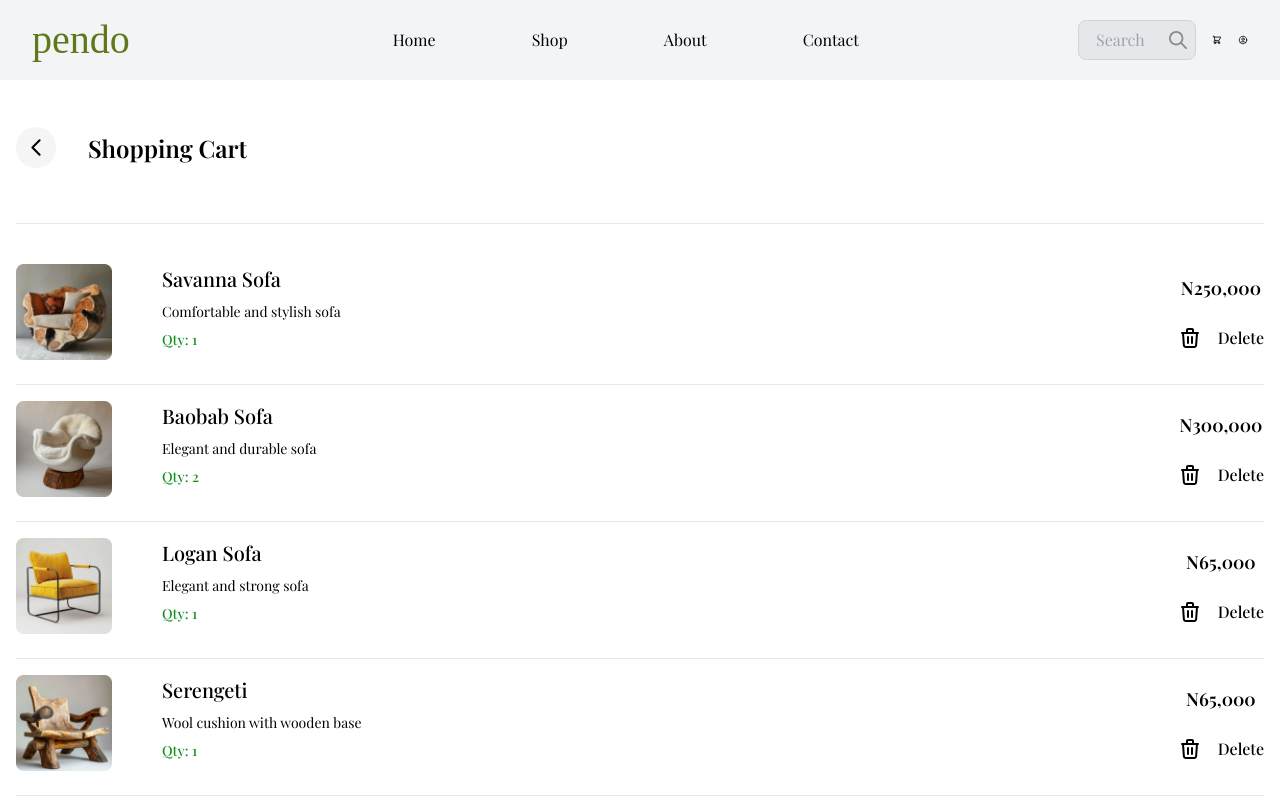
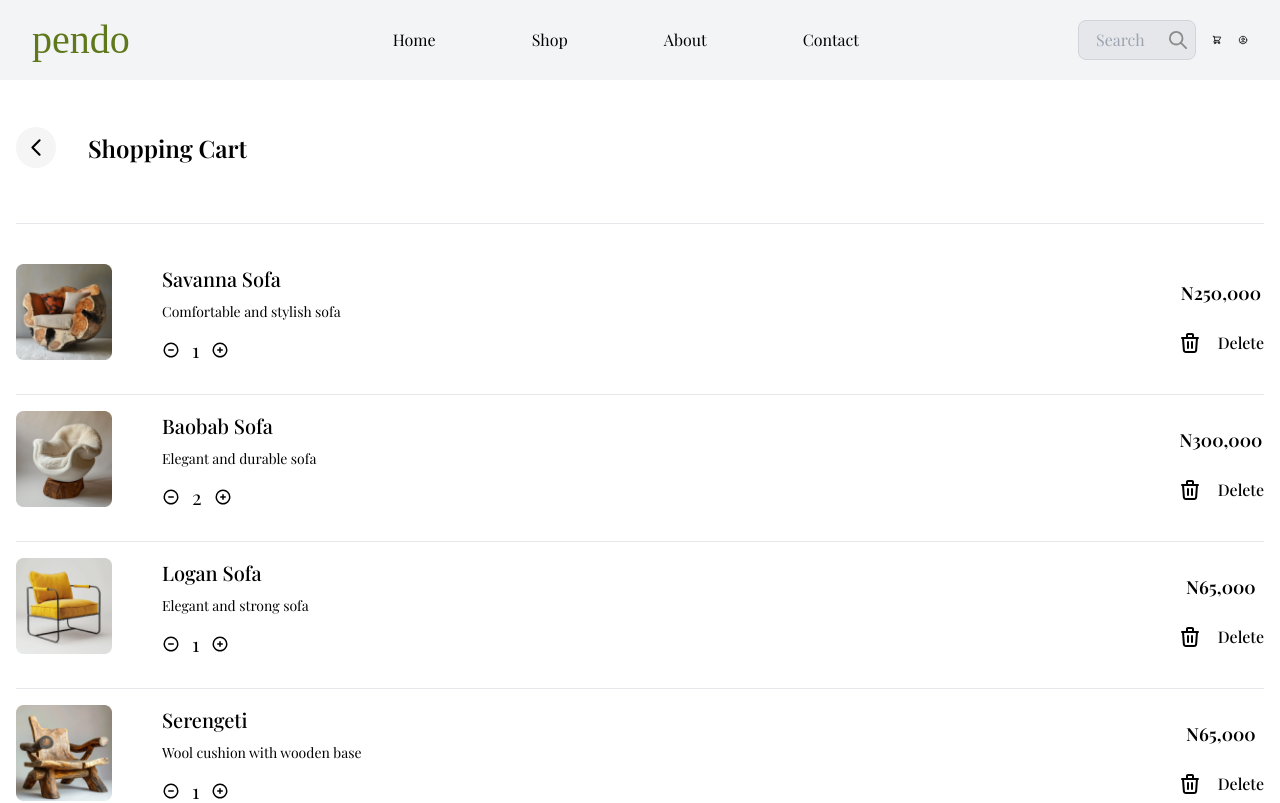
Before and after one commit to AfubeAngel/pendo-store, a Next.js app: page /cart in a window 1280 px wide. Shown: the top 803 px of the page. Built offline with nearby package versions, Linux system fonts and the light colour scheme; a web font is replaced by a local one.

Commit message:
make delete button on cart page functional

```diff
--- a/components/cartitems/index.tsx
+++ b/components/cartitems/index.tsx
@@ -1,4 +1,4 @@
-import React from 'react';
+import React, { useState } from 'react';
 import Image from 'next/image';
 
 interface CartItemProps {
@@ -10,9 +10,25 @@ interface CartItemProps {
     price: string;
     quantity: number;
   };
+  onUpdateQuantity: (id: number, newQuantity: number) => void;
+  onDeleteItem: (id: number) => void;
 }
 
-const CartItem: React.FC<CartItemProps> = ({ item }) => {
+const CartItem: React.FC<CartItemProps> = ({ item, onUpdateQuantity, onDeleteItem  }) => {
+
+  const incrementQuantity = () => {
+    onUpdateQuantity(item.id, item.quantity + 1);
+  };
+
+  const decrementQuantity = () => {
+    if (item.quantity > 0) {
+      onUpdateQuantity(item.id, item.quantity - 1);
+    }
+  };
+
+  const handleDelete = () => {
+    onDeleteItem(item.id);
+  };
   return (
     <section className="flex justify-between items-start lg:items-center pb-6 border-b">
       <div className="flex space-x-4 lg:space-x-[50px]">
@@ -20,13 +36,18 @@ const CartItem: React.FC<CartItemProps> = ({ item }) => {
         <div className='flex flex-col gap-2 w-[106px] lg:w-full'>
           <h3 className="text-[20px] font-medium">{item.name}</h3>
           <p className="text-sm">{item.details}</p>
-          <p className="text-sm font-medium text-[#128E1E] "><span>Qty: </span>{item.quantity}</p>
+          {/* <p className="text-sm font-medium text-[#128E1E] "><span>Qty: </span>{item.quantity}</p> */}
+          <div className='flex gap-2'>
+          <button onClick={decrementQuantity}><Image src="/icons/MinusCircle.svg" alt="minus icon" width={18} height={18} /></button>
+          <p className="text-xl leading-8 font-normal p-1 ">{item.quantity}</p>
+          <button onClick={incrementQuantity}><Image src="/icons/PlusCircle.svg" alt="plus icon" width={18} height={18} /></button>
+          </div>
         </div>
       </div>
       <div className="flex flex-col gap-6 items-start lg:items-center">
         <p className="text-lg font-semibold">N{item.price}</p>
         <div className='hidden lg:flex gap-1'>
-        <button aria-label="Add to wishlist" className='flex gap-4'>
+        <button aria-label="Add to wishlist" className='flex gap-4' onClick={handleDelete}>
         <Image src="/icons/delete-trash.svg" alt="delete icon" width={24} height={24} />
         <p className="font-base font-medium">Delete</p>
         </button>
--- a/components/checkout/orderSummary.tsx
+++ b/components/checkout/orderSummary.tsx
@@ -13,7 +13,7 @@ const OrderSummary: React.FC = () => {
             <Image src={item.image} alt={item.name} width={50} height={50} className="w-12 h-12 object-cover" />
             <div>
               <h3 className="text-lg font-semibold">{item.name}</h3>
-              <p className="text-gray-500">Qty: 1</p>
+              <p className="text-sm font-medium text-[#128E1E] ">Qty: 1</p>
             </div>
           </div>
           <div className="flex flex-col gap-6 items-start lg:items-center">
--- a/components/modal/index.tsx
+++ b/components/modal/index.tsx
@@ -75,16 +75,16 @@ const Modal: React.FC<ModalProps> = ({ isOpen, onClose, product }) => {
             <p className="text-lg font-semibold mr-2">N{product.price}</p>
             <p className="text-xs tracking-wide max-w-[452px] ">{product.fullDetails}</p>
 
-            <button onClick={goToCartPage} className="mt-auto w-[188px] h-10 px-4 py-2 bg-primarycolor text-white rounded-lg flex items-center justify-between self-center lg:self-start">
+            <button onClick={goToCartPage} className="mt-auto w-[138px] h-10 px-4 bg-primarycolor text-white rounded-lg flex items-center justify-between ">
               <span className="p-2 tracking-wide">Add to cart</span>
-              <span className="text-white text-lg font-bold">
+              {/* <span className="text-white text-lg font-bold">
               <Image
                 src="/icons/card-plus.svg"
                 width={16}
                 height={16}
                 alt="plus icon"
               />
-              </span>
+              </span> */}
             </button>
           </div>
         </div>
--- a/fixtures/cartitems.json
+++ b/fixtures/cartitems.json
@@ -24,7 +24,7 @@
         "quantity": 1
     },
     {
-      "id": 2,
+      "id": 4,
       "image": "/images/cart4.png",
       "name": "Serengeti",
       "details": "Wool cushion with wooden base",
@@ -32,7 +32,7 @@
       "quantity": 1
     },
     {
-        "id": 3,
+        "id": 5,
         "image": "/images/cart5.png",
         "name": "Timbuktu",
         "details": "Wooden living room armchair",
--- a/pages/cart/index.tsx
+++ b/pages/cart/index.tsx
@@ -1,19 +1,77 @@
-import React from 'react';
+import React, { useState } from 'react';
 import CartItem from '@/components/cartitems';
-import cartitems from '@/fixtures/cartitems.json';
 import CartSummary from '@/components/cartpricesummary';
 import Image from "next/image";
 import { useRouter } from 'next/router';
 
+// initial cart items
+const initialCartItems = [
+  {
+    "id": 1,
+    "image": "/images/cart1.png",
+    "name": "Savanna Sofa",
+    "details": "Comfortable and stylish sofa",
+    "price": "250,000",
+    "quantity": 1
+  },
+  {
+    "id": 2,
+    "image": "/images/cart2.png",
+    "name": "Baobab Sofa",
+    "details": "Elegant and durable sofa",
+    "price": "300,000",
+    "quantity": 2
+  },
+  {
+    "id": 3,
+    "image": "/images/cart3.png",
+    "name": "Logan Sofa",
+    "details": "Elegant and strong sofa",
+    "price": "65,000",
+    "quantity": 1
+  },
+  {
+    "id": 4,
+    "image": "/images/cart4.png",
+    "name": "Serengeti",
+    "details": "Wool cushion with wooden base",
+    "price": "65,000",
+    "quantity": 1
+  },
+  {
+    "id": 5,
+    "image": "/images/cart5.png",
+    "name": "Timbuktu",
+    "details": "Wooden living room armchair",
+    "price": "65,000",
+    "quantity": 2
+  }
+];
 
 const Cart: React.FC = () => {
   const router = useRouter();
+
+  const [cartItems, setCartItems] = useState(initialCartItems);
+
+  const handleUpdateQuantity = (id: number, newQuantity: number) => {
+    const updatedCartItems = cartItems.map(item =>
+      item.id === id ? { ...item, quantity: newQuantity } : item
+    );
+    setCartItems(updatedCartItems);
+  };
+
+  const handleDeleteItem = (id: number) => {
+    const updatedCartItems = cartItems.filter(item => item.id !== id);
+    setCartItems(updatedCartItems);
+  };
+
+
   const backHome = () => {
     router.push('/');
   };
 
   return (
-    <section className="container mx-auto px-4 mt-[42px] lg:mt-[127px]  ">
+    <section className="container mx-auto px-4 mt-[42px] lg:mt-[127px]">
       <div className='flex items-center gap-8'>
         <button onClick={backHome}>
           <Image
@@ -23,15 +81,20 @@ const Cart: React.FC = () => {
             alt="leftarrow"
           />
         </button>
-      <h1 className="text-base lg:text-[24px] font-semibold ">Shopping Cart</h1>
+        <h1 className="text-base lg:text-[24px] font-semibold">Shopping Cart</h1>
       </div>
-      <hr className='mt-4 lg:mt-[55px] mb-[53px] lg:mb-10 '/>
+      <hr className='mt-4 lg:mt-[55px] mb-[53px] lg:mb-10' />
       <div className="space-y-4">
-        {cartitems.map((item) => (
-          <CartItem key={item.id} item={item} />
+        {cartItems.map((item) => (
+          <CartItem
+            key={item.id}
+            item={item}
+            onUpdateQuantity={handleUpdateQuantity}
+            onDeleteItem={handleDeleteItem}
+          />
         ))}
       </div>
-      <div className="flex md:justify-end mt-[71px] lg:mt-[108px] mb-[265px] lg:mb-[344px] ">
+      <div className="flex md:justify-end mt-[71px] lg:mt-[108px] mb-[265px] lg:mb-[344px]">
         <CartSummary />
       </div>
     </section>
```
Lines whose indentation alone changed are shown as unchanged.
